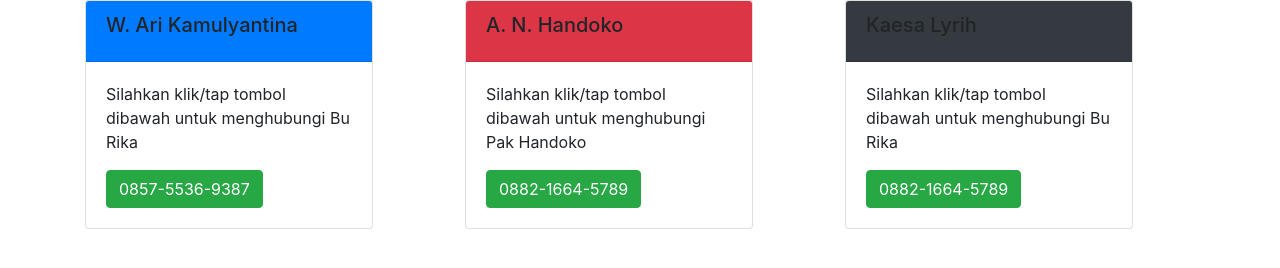
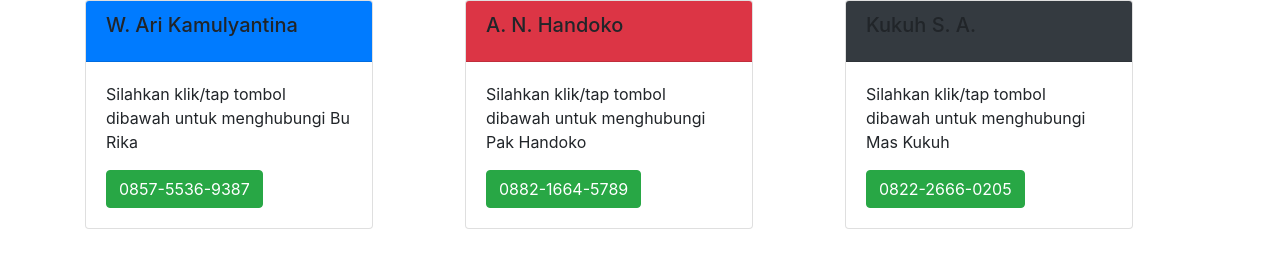
Before and after one commit to harimbodo/harimbodo.github.io, a plain HTML site: page index.html in a window 1280 px wide. Drawn offline with nearby package versions, Linux system fonts and the light colour scheme.

Commit message:
Update index.html

```diff
--- a/index.html
+++ b/index.html
@@ -38,11 +38,11 @@
     <div class="col-sm-4">
       <div class="card" style="width: 18rem;">
       <div class="card-header bg-dark">
-        <h5 class="card-title">Kaesa Lyrih</h5>
+        <h5 class="card-title">Kukuh S. A.</h5>
       </div>
       <div class="card-body">
-        <p class="card-text">Silahkan klik/tap tombol dibawah untuk menghubungi Bu Rika</p>
-        <a href="https://api.whatsapp.com/send?phone=6288216645789&text=*Hallo*" class="btn btn-success">0882-1664-5789</a>
+        <p class="card-text">Silahkan klik/tap tombol dibawah untuk menghubungi Mas Kukuh</p>
+        <a href="https://api.whatsapp.com/send?phone=6282226660205&text=*Hallo*" class="btn btn-success">0822-2666-0205</a>
       </div>
     </div>
     </div>
```
